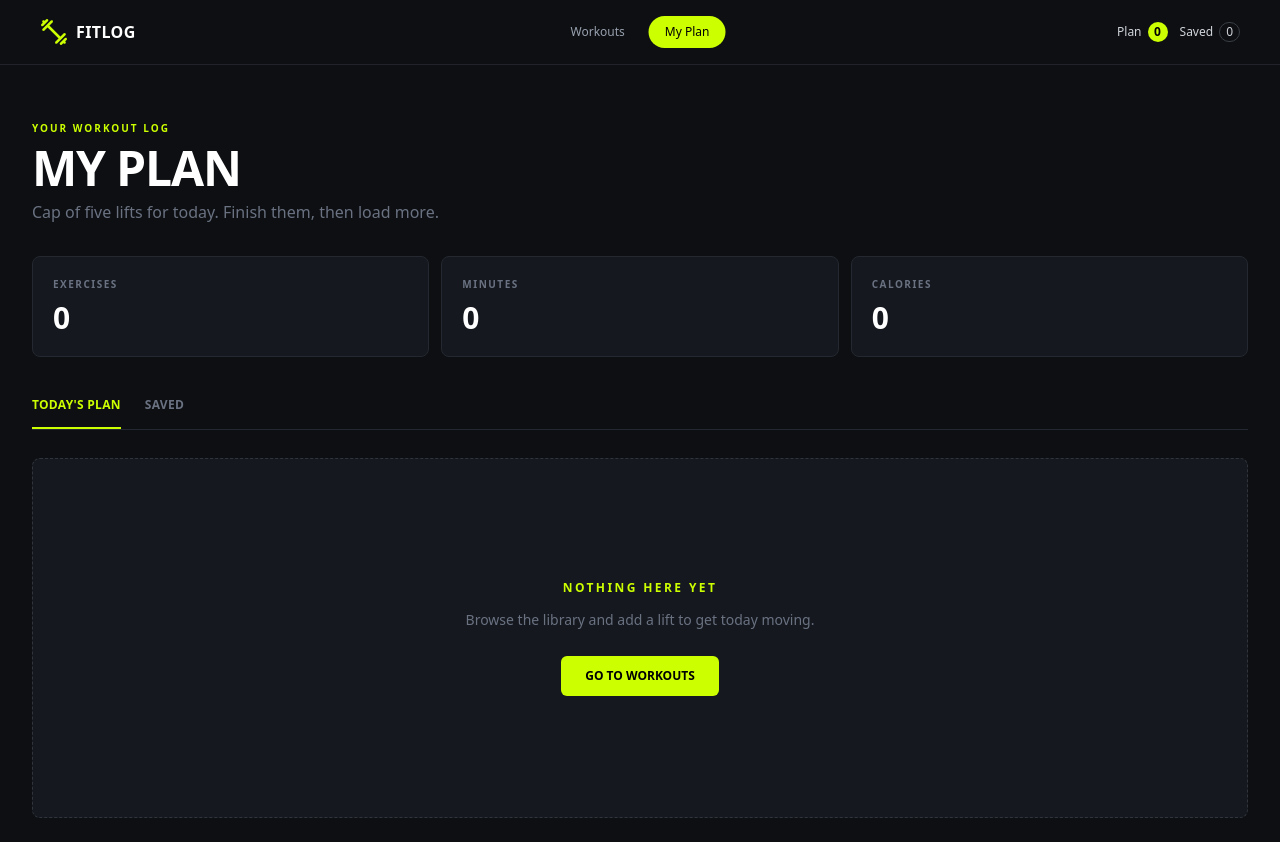
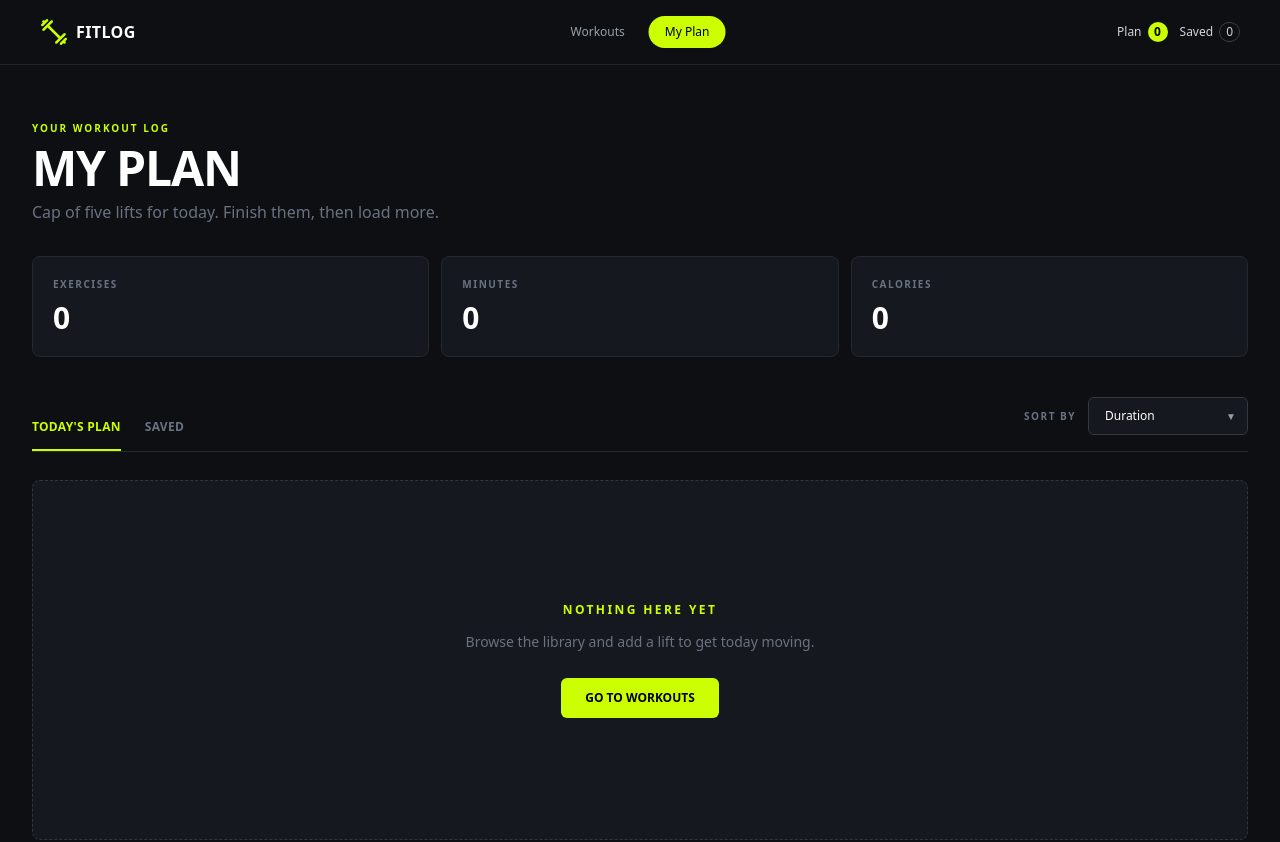
Before and after one commit to at-Shreya/fitlog, a Next.js app: page /my-plan in a window 1280 px wide. Shown: the top 842 px of the page. Built offline with nearby package versions, Linux system fonts and the light colour scheme.

Commit message:
Added sort by drop down

```diff
--- a/src/app/my-plan/page.tsx
+++ b/src/app/my-plan/page.tsx
@@ -6,6 +6,7 @@ import { useState } from "react";
 import { useFitLog } from "@/context/FitLogContext";
 
 type Tab = "today" | "saved";
+type SortOption = "duration" | "calories" | "rating";
 
 export default function MyPlanPage() {
   const {
@@ -17,6 +18,9 @@ export default function MyPlanPage() {
   } = useFitLog();
 
   const [activeTab, setActiveTab] = useState<Tab>("today");
+
+  // Default sort option is Duration
+  const [sortBy, setSortBy] = useState<SortOption>("duration");
 
   const currentWorkouts = activeTab === "today" ? plan : saved;
 
@@ -31,6 +35,19 @@ export default function MyPlanPage() {
     (total, workout) => total + workout.caloriesBurned,
     0
   );
+
+  // Sort current list
+  const sortedWorkouts = [...currentWorkouts].sort((a, b) => {
+    if (sortBy === "duration") {
+      return a.duration - b.duration;
+    }
+
+    if (sortBy === "calories") {
+      return a.caloriesBurned - b.caloriesBurned;
+    }
+
+    return a.rating - b.rating;
+  });
 
   // Mark workout as done
   const handleMarkAsDone = (id: number) => {
@@ -97,8 +114,9 @@ export default function MyPlanPage() {
             </div>
           </section>
 
-          {/* Tabs */}
-          <div className="mt-10 border-b border-[#242830]">
+          {/* Tabs + Sort */}
+          <div className="mt-10 flex flex-col gap-5 border-b border-[#242830] sm:flex-row sm:items-end sm:justify-between">
+            {/* Tabs */}
             <div className="flex gap-6">
               {/* Today's Plan */}
               <button
@@ -134,11 +152,43 @@ export default function MyPlanPage() {
                 )}
               </button>
             </div>
+
+            {/* Sort By */}
+            <div className="pb-4">
+              <div className="relative">
+                <label
+                  htmlFor="sort"
+                  className="mr-3 text-[10px] font-bold uppercase tracking-[0.15em] text-gray-500"
+                >
+                  Sort By
+                </label>
+
+                <div className="relative inline-block">
+                  <select
+                    id="sort"
+                    value={sortBy}
+                    onChange={(event) =>
+                      setSortBy(event.target.value as SortOption)
+                    }
+                    className="w-40 appearance-none rounded-md border border-[#343941] bg-[#15181e] px-4 py-2.5 pr-9 text-xs font-medium text-white outline-none transition focus:border-[#ccff00]"
+                  >
+                    <option value="duration">Duration</option>
+                    <option value="calories">Calories</option>
+                    <option value="rating">Rating</option>
+                  </select>
+
+                  {/* Chevron */}
+                  <span className="pointer-events-none absolute right-3 top-1/2 -translate-y-1/2 text-[10px] text-gray-400">
+                    ▼
+                  </span>
+                </div>
+              </div>
+            </div>
           </div>
 
           {/* Workout List / Empty State */}
           <section className="mt-7">
-            {currentWorkouts.length === 0 ? (
+            {sortedWorkouts.length === 0 ? (
               /* Empty State */
               <div className="flex min-h-[360px] flex-col items-center justify-center rounded-lg border border-dashed border-[#30353d] bg-[#15181e] px-6 text-center">
                 <p className="text-xs font-bold uppercase tracking-[0.2em] text-[#ccff00]">
@@ -159,7 +209,7 @@ export default function MyPlanPage() {
             ) : (
               /* Workout Cards */
               <div className="space-y-4">
-                {currentWorkouts.map((workout) => (
+                {sortedWorkouts.map((workout) => (
                   <div
                     key={workout.id}
                     className="overflow-hidden rounded-lg border border-[#242830] bg-[#15181e]"
```
